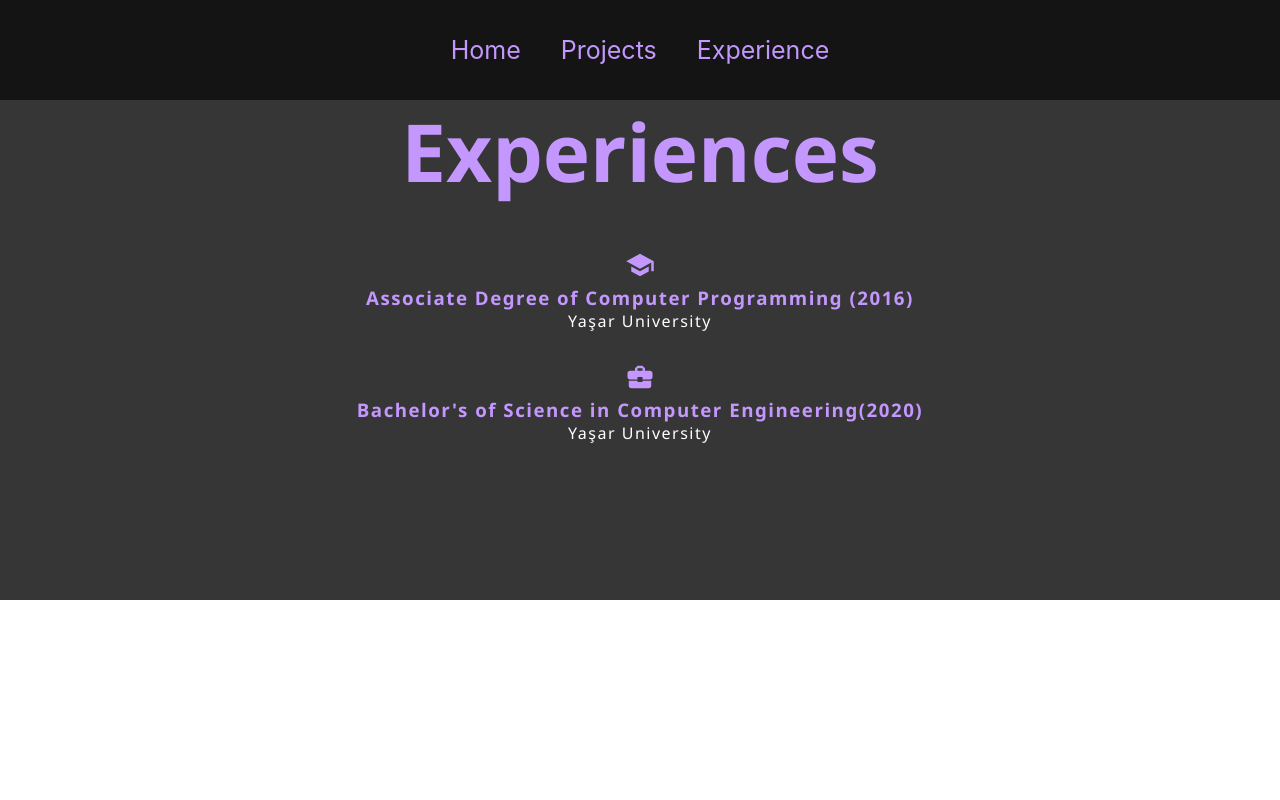
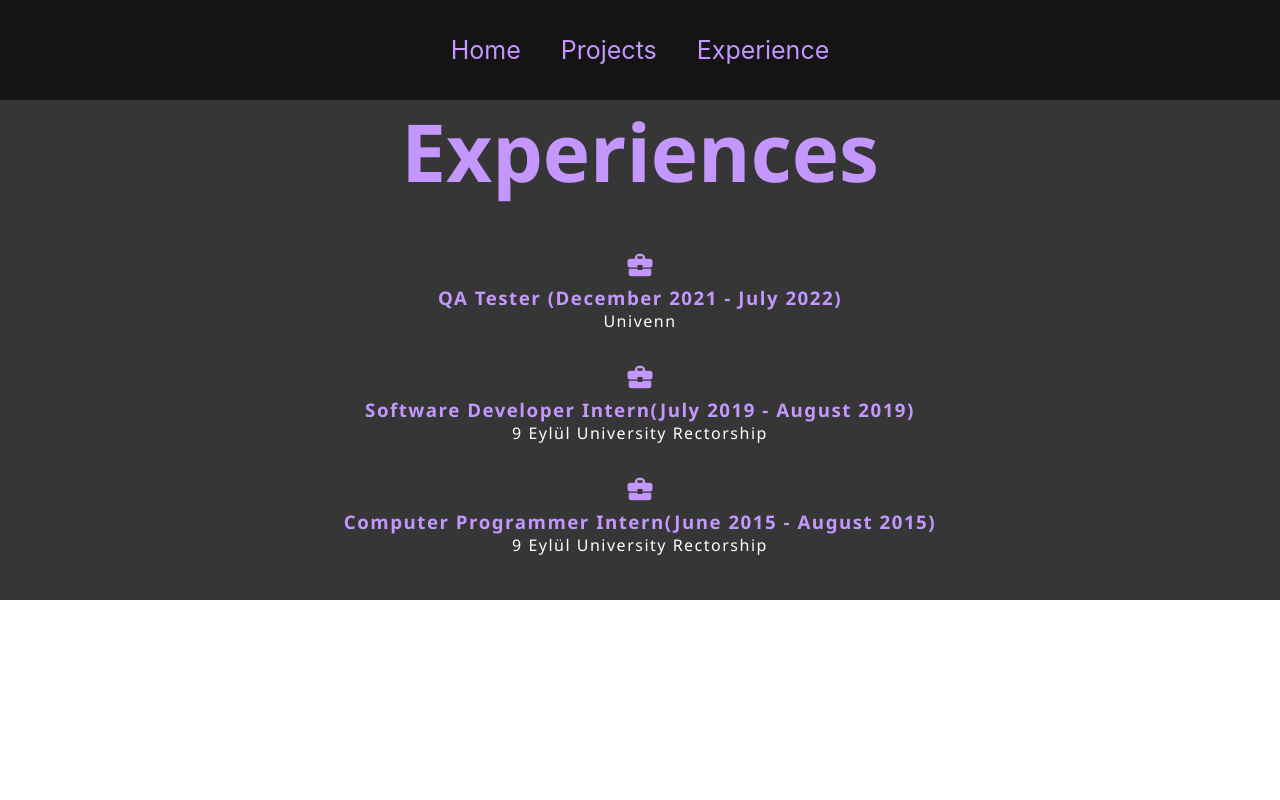
Before and after one commit to fulyaertay/react-personal-portfolio, a React (Create React App) app: page /experience in a window 1280 px wide. Shown: the top 800 px of the page. Built offline with nearby package versions, Linux system fonts and the light colour scheme.

Commit message:
feat:edit experience content

```diff
--- a/src/pages/Experience.js
+++ b/src/pages/Experience.js
@@ -10,15 +10,21 @@ function Experience() {
         <h2 className='expTitle'>Experiences</h2>
         <ol>
           <li>
-            <SchoolIcon>  </SchoolIcon>
-              <h3>Associate Degree of Computer Programming (2016)</h3>
-              <span> Yaşar University</span>
+              <BusinessCenterIcon> </BusinessCenterIcon>
+              <h3>QA Tester (December 2021 - July 2022)</h3>
+              <span> Univenn</span>
 
           </li>
           <li>
-            <BusinessCenterIcon> </BusinessCenterIcon>
-              <h3>Bachelor's of Science in Computer Engineering(2020)</h3>
-              <span> Yaşar University</span>
+              <BusinessCenterIcon> </BusinessCenterIcon>
+              <h3>Software Developer Intern(July 2019 - August 2019)</h3>
+              <span> 9 Eylül University Rectorship </span>
+
+          </li>
+          <li>
+              <BusinessCenterIcon> </BusinessCenterIcon>
+              <h3>Computer Programmer Intern(June 2015 - August 2015)</h3>
+              <span> 9 Eylül University Rectorship </span>
 
           </li>
         </ol>
```
